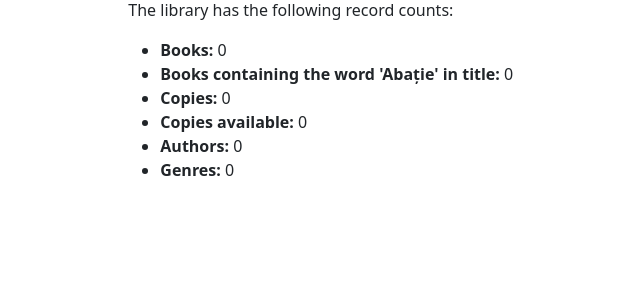
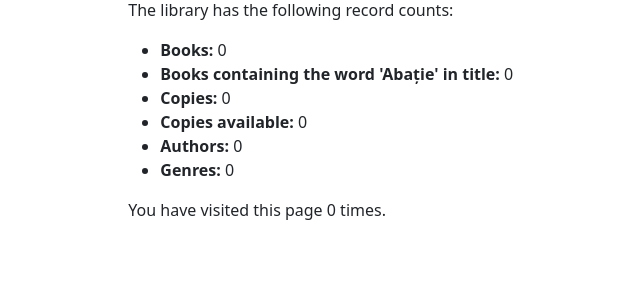
Before and after one commit to mihaiparpalea/locallibrary, a Django app: page /catalog/ in a window 1280 px wide. Shown: the part 144-444 px from the top of the page, without its empty margins (97-737 px from the left). Run offline with Django 4.2, Linux system fonts and the light colour scheme; data that the repository does not hold is empty.

Commit message:
added number ov page visits to the homepage

```diff
--- a/catalog/templates/index.html
+++ b/catalog/templates/index.html
@@ -6,10 +6,7 @@
 
 {% block content %}
 <h1>Local Library Home</h1>
-<p>
-	Welcome to LocalLibrary, a website developed by
-	<em>Mozilla Developer Network</em>!
-</p>
+<p>Welcome to LocalLibrary, a website developed by <em>Mozilla Developer Network</em>!</p>
 <h2>Dynamic content</h2>
 <p>The library has the following record counts:</p>
 <ul>
@@ -20,4 +17,5 @@
 	<li><strong>Authors:</strong> {{ num_authors }}</li>
 	<li><strong>Genres:</strong> {{ num_genres }}</li>
 </ul>
+<p>You have visited this page {{ num_visits }} time{{ num_visits|pluralize }}.</p>
 {% endblock %}
--- a/catalog/views.py
+++ b/catalog/views.py
@@ -17,6 +17,10 @@ def index(request):
 	num_genres = Genre.objects.count()
 	num_word = Book.objects.filter(title__icontains='abație').count()
 
+	# Number of visits to this view, as counted in the session variable.
+	num_visits = request.session.get('num_visits', 0)
+	request.session['num_visits'] = num_visits + 1
+
 	context = {
 		'num_books': num_books,
 		'num_instances': num_instances,
@@ -24,6 +28,7 @@ def index(request):
 		'num_authors': num_authors,
 		'num_genres': num_genres,
 		'num_word': num_word,
+		'num_visits': num_visits,
 	}
 
 	# Render the HTML template index.html with the data in the context variable
```
